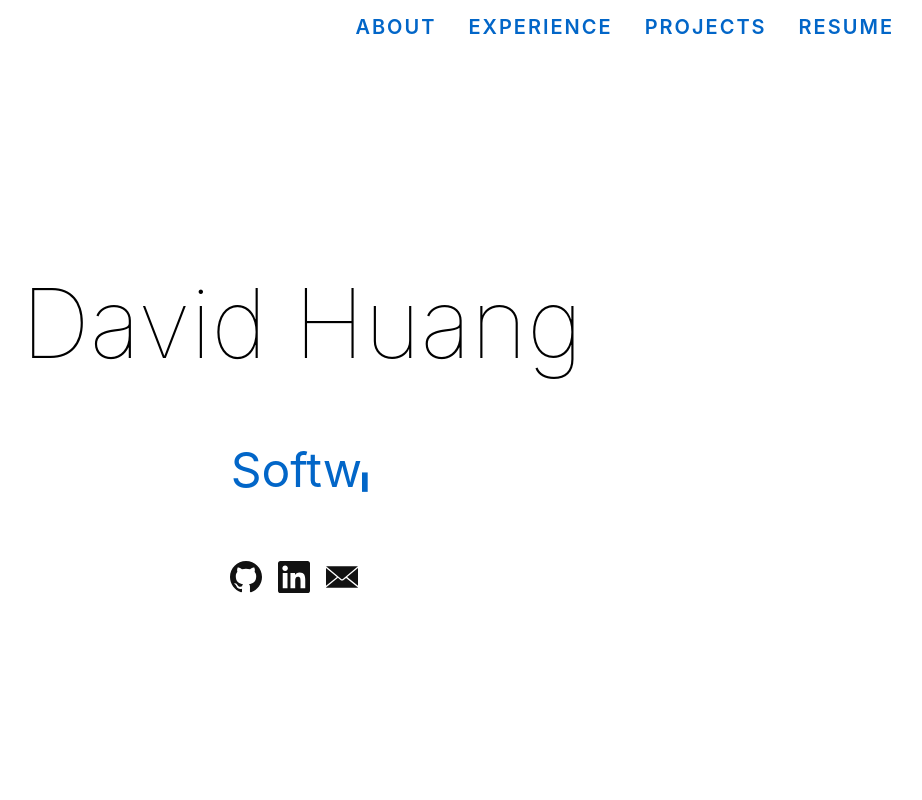
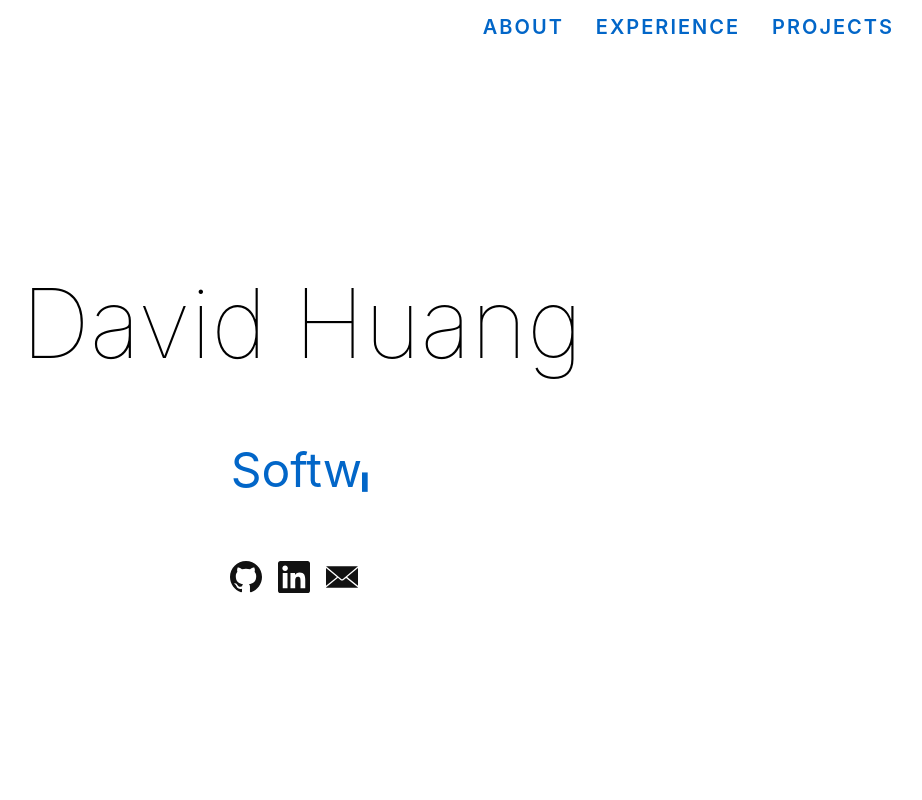
Before and after one commit to davidhuang620/David-Huang, a React (Create React App) app: page / in a window 1280 px wide. Shown: the top 800 px of the page, without its empty margins (338-1260 px from the left). Built offline with nearby package versions, Linux system fonts and the light colour scheme.

Commit message:
link to davidhuang620

```diff
--- a/src/components/Nav/Nav.js
+++ b/src/components/Nav/Nav.js
@@ -1,6 +1,6 @@
 import React from 'react';
 import { Link} from 'react-scroll';
-import pdf from './Resume.pdf';
+// <a className="pointer about link dim dib mr2 mr4-l mr4-m 7 f6-m f4-l fw6 ttu tracked" href={pdf} style = {{ color: "#0266C8", backgroundColor: "rgba(255,255,255,0.7)"}}> Resume</a>
 
 const Nav = () => {
 
@@ -11,8 +11,7 @@ const Nav = () => {
              <Link activeclassName="active" className="pointer about link dim dib mr2 mr4-l mr4-m" to="about" spy={true} smooth={true} duration={1000} style = {{ backgroundColor: "rgba(255,255,255,0.7)"}}> ABOUT</Link>
              <Link activeclassName="active" className="pointer about link dim dib mr2 mr4-l mr4-m" to="experience" spy={true} smooth={true} duration={1000} style = {{ backgroundColor: "rgba(255,255,255,0.7)"}}> Experience</Link>
              <Link activeclassName="active" className="pointer about link dim dib mr2 mr4-l mr4-m" to="projects" spy={true} smooth={true} duration={1000} style = {{ backgroundColor: "rgba(255,255,255,0.7)"}}> Projects</Link>
-             <a className="pointer about link dim dib mr2 mr4-l mr4-m 7 f6-m f4-l fw6 ttu tracked" href={pdf} style = {{ color: "#0266C8", backgroundColor: "rgba(255,255,255,0.7)"}}> Resume</a>
-           </nav>
+            </nav>
          </header>
       </div>
    )
--- a/src/components/Projects/Projects.js
+++ b/src/components/Projects/Projects.js
@@ -152,7 +152,7 @@ const Projects = () => {
                   <article className="mw7 bg-white br3 pa3 pa4-ns mv3 ba b--black-10 shadow-5">
                      <div className = 'cardBlock'>
                         <div>
-                           <h1 className="f3">davidhuang.io</h1>
+                           <a href='https://davidhuang620.com' className="link black hover-bg-light-blue f3 b"> davidhuang620.com</a>
                         </div>
                         <div className = 'icons mt3'>
                            <div>
```
Also changed, not shown: 1 other file (tests, documents, lock files or other folders).
